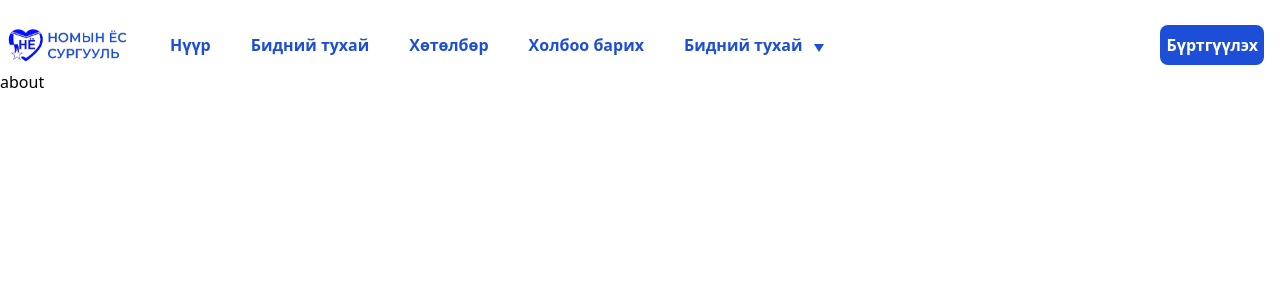
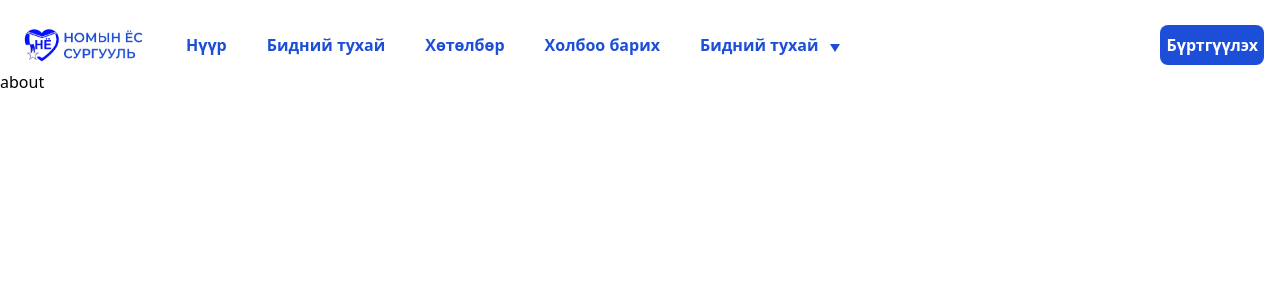
Before and after one commit to Nakii0603/school-web, a Next.js app: page /about in a window 1280 px wide. Shown: the top 300 px of the page. Built offline with nearby package versions, Linux system fonts and the light colour scheme.

Commit message:
fix design navbar

```diff
--- a/app/page.jsx
+++ b/app/page.jsx
@@ -6,7 +6,7 @@ export default function page() {
   return (
     <div>
       <NavBar />
-      {/* <Focus /> */}
+      <Focus />
     </div>
   );
 }
--- /dev/null
+++ b/components/About.jsx
@@ -0,0 +1,38 @@
+import { useState } from "react";
+
+export default function About() {
+  const menuItemsBar = [
+    { name: "Танилцуулга", href: "/" },
+    { name: "Мэндчилгээ", href: "/" },
+    { name: "Бидний амжилт", href: "/" },
+  ];
+  const [isOpen, setIsOpen] = useState(false);
+  return (
+    <div
+      className="flex items-center gap-3 relative max-md:hidden"
+      onMouseEnter={() => setIsOpen(true)}
+      onMouseLeave={() => setIsOpen(false)}
+    >
+      <div className="flex items-center gap-3">
+        <a href="" className={`hover:bg-white ${isOpen ? "bg-white" : ""}`}>
+          Бидний тухай
+        </a>
+        <span className="triangle mt-[5px]"></span>
+      </div>
+
+      {isOpen && (
+        <div className="bg-[#dfdfdf5b] rounded-md flex flex-col absolute mt-[170px]">
+          {menuItemsBar.map((item, index) => (
+            <a
+              key={index}
+              className="aboutMenu rounded-md w-[130px] text-black h-[50px] flex justify-center items-center"
+              href={item.href}
+            >
+              {item.name}
+            </a>
+          ))}
+        </div>
+      )}
+    </div>
+  );
+}
--- a/components/LoginForm.jsx
+++ b/components/LoginForm.jsx
@@ -1,8 +1,14 @@
-export default function LoginForm(jumpingForm) {
+function LoginForm() {
+  const jumpToForm = () => {
+    window.open(
+      "https://docs.google.com/forms/d/e/1FAIpQLSc8qHUhVTu_eo8KngORhaEPBhZ6Mkbhdg6ynzwoHD266jQRkw/closedform",
+      "_blank"
+    );
+  };
   return (
     <div className="flex items-center">
       <div
-        onClick={jumpingForm}
+        onClick={jumpToForm}
         className="bg-[#1D4ED8] flex items-center max-md:hidden mr-4 h-[40px] text-white border-box p-[6px] rounded-lg cursor-pointer"
       >
         Бүртгүүлэх
@@ -10,3 +16,22 @@ export default function LoginForm(jumpingForm) {
     </div>
   );
 }
+function LoginForm2() {
+  const jumpToForm = () => {
+    window.open(
+      "https://docs.google.com/forms/d/e/1FAIpQLSc8qHUhVTu_eo8KngORhaEPBhZ6Mkbhdg6ynzwoHD266jQRkw/closedform",
+      "_blank"
+    );
+  };
+  return (
+    <div className="flex items-center">
+      <div
+        onClick={jumpToForm}
+        className="bg-[#1D4ED8] flex items-center ml-6 h-[40px] text-white border-box p-[6px] rounded-lg cursor-pointer"
+      >
+        Бүртгүүлэх
+      </div>
+    </div>
+  );
+}
+export {LoginForm, LoginForm2}
--- a/components/NavBar.jsx
+++ b/components/NavBar.jsx
@@ -1,17 +1,17 @@
 "use client";
 import Logo from "@/public/Logo";
 import { useState } from "react";
-import LoginForm from "./LoginForm";
+import About from "./About";
+import { LoginForm, LoginForm2 } from "./LoginForm";
 
-const MenuItems = () => (
-  <>
-    <a href="#">Нүүр</a>
-    <a href="">Бидний тухай</a>
-    <a href="">Хөтөлбөр</a>
-    <a href="">Холбоо барих</a>
-  </>
-);
-export default function NavBar() {
+const menuItems = [
+  { id: 1, label: "Нүүр", href: "/" },
+  { id: 2, label: "Бидний тухай", href: "/about" },
+  { id: 3, label: "Хөтөлбөр", href: "/program" },
+  { id: 4, label: "Холбоо барих", href: "/contact" },
+];
+
+export default function NavBar(jumpToForm) {
   const [isOpen, setIsOpen] = useState(false);
   const [isMenuOpen, setIsMenuOpen] = useState(false);
 
@@ -19,66 +19,25 @@ export default function NavBar() {
     setIsMenuOpen(!isMenuOpen);
   };
 
-  function jumpingForm() {
-    window.open(
-      "https://docs.google.com/forms/d/e/1FAIpQLSc8qHUhVTu_eo8KngORhaEPBhZ6Mkbhdg6ynzwoHD266jQRkw/closedform",
-      "_blank"
-    );
-  }
-
   return (
-    <div className="flex text-[#1D4ED8] relative max-w-[1440px] justify-between mx-auto mt-[20px] font-semibold">
-      <div className=" hidden max-md:block">
+    <div className=" text-[#1D4ED8] relative max-w-[1440px]  mx-auto mt-[20px] font-semibold">
+      <div className="flex justify-between w-[100%]">
+        <div className="max-xl:gap-8 gap-10 max-lg:gap-2 flex items-center ml-4">
           <Logo />
+          <div className="max-xl:gap-8 gap-10 max-lg:gap-2 flex max-md:hidden ">
+            {menuItems.map((item) => (
+              <a
+                key={item.id}
+                href={item.href}
+                className="menu-link text-[#1D4ED8]"
+              >
+                {item.label}
+              </a>
+            ))}
           </div>
-      <div className="flex items-center max-xl:gap-8 gap-10 max-lg:gap-2 max-md:hidden">
-        <Logo />
-        <MenuItems />
-        <div
-          className="flex items-center gap-3 relative"
-          onMouseEnter={() => setIsOpen(true)}
-          onMouseLeave={() => setIsOpen(false)}
-        >
-          <div className="flex items-center gap-3">
-            <a href="" className={`hover:bg-white ${isOpen ? "bg-white" : ""}`}>
-              Бидний тухай
-            </a>
-            <span className="triangle mt-[5px]"></span>
+          <About setIsOpen={setIsOpen} isOpen={isOpen} />
         </div>
-
-          {isOpen && (
-            <div className="bg-[#dfdfdf5b] rounded-md flex flex-col absolute mt-[170px]">
-              <a
-                className="aboutMenu rounded-md w-[130px] text-black h-[50px] flex justify-center items-center"
-                href=""
-              >
-                Танилцуулга
-              </a>
-              <a
-                className="aboutMenu rounded-md w-[130px] text-black h-[50px] flex justify-center items-center"
-                href=""
-              >
-                Мэндчилгээ
-              </a>
-              <a
-                className="aboutMenu rounded-md w-[130px] text-black h-[50px] flex justify-center items-center"
-                href=""
-              >
-                Бидний амжилт
-              </a>
-            </div>
-          )}
-        </div>
-      </div>
-      <div className="flex items-center">
-        <div
-          onClick={jumpingForm}
-          className="bg-[#1D4ED8] flex items-center max-md:hidden mr-4 h-[40px] text-white border-box p-[6px] rounded-lg cursor-pointer"
-        >
-          Бүртгүүлэх
-        </div>
-      </div>
-
+        <LoginForm jumpToForm={jumpToForm} />
         <div className="max-md:flex justify-center flex-col hidden relative">
           <button
             className={`menu-btn mr-4 ${isMenuOpen ? "active" : ""}`}
@@ -90,12 +49,22 @@ export default function NavBar() {
             <span className="bar bar3"></span>
           </button>
         </div>
-      <div
-        className={`text-black absolute  top-16  flex-col ${
-          isMenuOpen ? "flex" : "hidden"
-        }`}
+      </div>
+      <div className="hidden max-md:flex">
+        {isMenuOpen && (
+          <div className="max-md:flex flex-col hidden">
+            {menuItems.map((item) => (
+              <a
+                key={item.id}
+                href={item.href}
+                className="menu-link text-[#1D4ED8] aboutMenu h-10 flex items-center pl-6"
               >
-        <MenuItems />
+                {item.label}
+              </a>
+            ))}
+            <LoginForm2 jumpToForm={jumpToForm} />
+          </div>
+        )}
       </div>
     </div>
   );
```
Also changed, not shown: data/data.jsx (added). Lines whose indentation alone changed are shown as unchanged.
